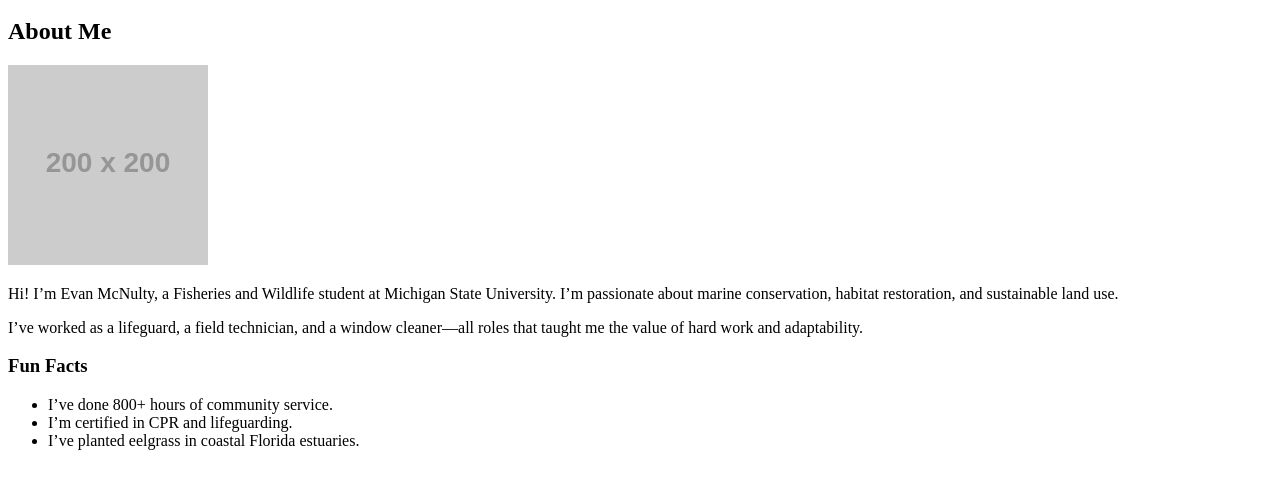
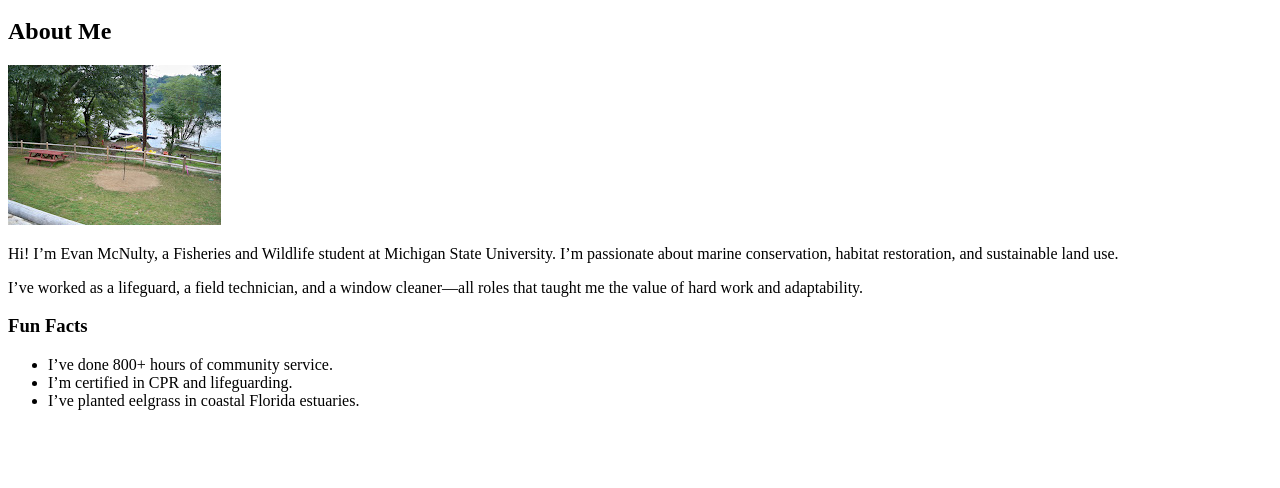
Before and after one commit to EvanMcnulty/mi349_blog, a plain HTML site: page about.html in a window 1280 px wide. Shown: the part 136-624 px from the top of the page. Drawn offline with Linux system fonts and the light colour scheme; placeholder pictures from the web are drawn by us.

Commit message:
Update about.html

```diff
--- a/about.html
+++ b/about.html
@@ -3,6 +3,7 @@
 <head>
   <meta charset="UTF-8">
   <title>About Evan</title>
+  <link rel="stylesheet" href="style.css">
 </head>
 <body>
 
@@ -19,7 +20,7 @@
 
   <section>
     <h2>About Me</h2>
-    <img src="https://via.placeholder.com/200" alt="Evan McNulty" width="200">
+    <img src="stiles pond.jpg" alt="Evan McNulty at camp">
     <p>Hi! I’m Evan McNulty, a Fisheries and Wildlife student at Michigan State University. I’m passionate about marine conservation, habitat restoration, and sustainable land use.</p>
     <p>I’ve worked as a lifeguard, a field technician, and a window cleaner—all roles that taught me the value of hard work and adaptability.</p>
 
```
